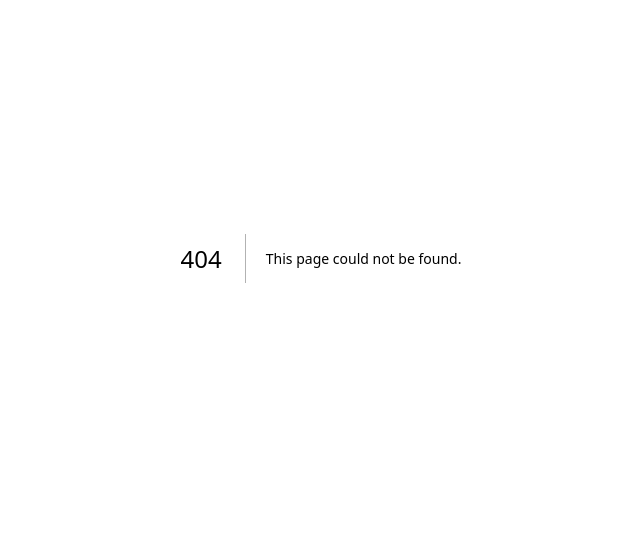
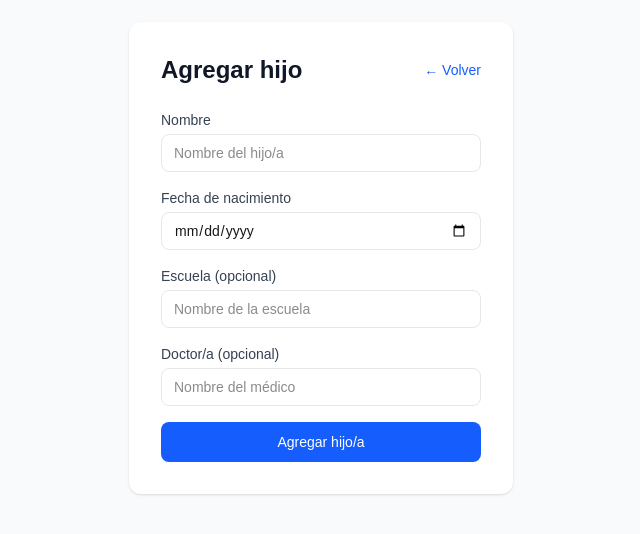
Before and after one commit to jacquelinjantman/-TotemApp-Front, a Next.js app: page /dashboard/new-children in a window 1280 px wide. Before the commit this address had no page. Shown: the part 142-676 px from the top of the page, without its empty margins (319-959 px from the left). Built offline with nearby package versions, Linux system fonts and the light colour scheme.

Commit message:
add new children

```diff
--- /dev/null
+++ b/app/dashboard/new-children/page.tsx
@@ -0,0 +1,132 @@
+'use client'
+
+import { useState } from 'react'
+
+function getFamilyIdFromToken(token: string): string {
+  try {
+    const payload = JSON.parse(atob(token.split('.')[1]))
+    return payload.familyId ?? ''
+  } catch {
+    return ''
+  }
+}
+
+export default function NuevoHijoPage() {
+  const [name, setName] = useState('')
+  const [birthdate, setBirthdate] = useState('')
+  const [schoolName, setSchoolName] = useState('')
+  const [doctorName, setDoctorName] = useState('')
+  const [error, setError] = useState('')
+  const [success, setSuccess] = useState('')
+
+  async function handleSubmit(e: React.FormEvent) {
+    e.preventDefault()
+    setError('')
+    setSuccess('')
+
+    const token = localStorage.getItem('token')
+    if (!token) {
+      window.location.href = '/login'
+      return
+    }
+
+    if (!name || !birthdate) {
+      setError('Nombre y fecha de nacimiento son obligatorios')
+      return
+    }
+
+    const res = await fetch(`${process.env.NEXT_PUBLIC_API_URL}/children`, {
+      method: 'POST',
+      headers: {
+        'Content-Type': 'application/json',
+        Authorization: `Bearer ${token}`
+      },
+      body: JSON.stringify({
+        name,
+        birthdate,
+        schoolName,
+        doctorName,
+        familyId: getFamilyIdFromToken(token)
+      })
+    })
+
+    const data = await res.json()
+
+    if (!res.ok) {
+      setError(data.error || 'Error al agregar el hijo')
+      return
+    }
+
+    setSuccess(`¡${name} fue agregado/a a la familia!`)
+    setName('')
+    setBirthdate('')
+    setSchoolName('')
+    setDoctorName('')
+  }
+
+  return (
+    <main className="flex min-h-screen items-center justify-center bg-gray-50">
+      <div className="w-full max-w-sm bg-white rounded-xl shadow p-8">
+        <div className="flex items-center justify-between mb-6">
+          <h1 className="text-2xl font-semibold text-gray-900">Agregar hijo</h1>
+          <a href="/dashboard" className="text-sm text-blue-600 hover:underline">← Volver</a>
+        </div>
+
+        <form onSubmit={handleSubmit} className="flex flex-col gap-4">
+          <div>
+            <label className="block text-sm font-medium text-gray-700 mb-1">Nombre</label>
+            <input
+              type="text"
+              value={name}
+              onChange={(e) => setName(e.target.value)}
+              placeholder="Nombre del hijo/a"
+              className="w-full border border-gray-200 rounded-lg px-3 py-2 text-sm focus:outline-none focus:ring-2 focus:ring-blue-500"
+            />
+          </div>
+
+          <div>
+            <label className="block text-sm font-medium text-gray-700 mb-1">Fecha de nacimiento</label>
+            <input
+              type="date"
+              value={birthdate}
+              onChange={(e) => setBirthdate(e.target.value)}
+              className="w-full border border-gray-200 rounded-lg px-3 py-2 text-sm focus:outline-none focus:ring-2 focus:ring-blue-500"
+            />
+          </div>
+
+          <div>
+            <label className="block text-sm font-medium text-gray-700 mb-1">Escuela (opcional)</label>
+            <input
+              type="text"
+              value={schoolName}
+              onChange={(e) => setSchoolName(e.target.value)}
+              placeholder="Nombre de la escuela"
+              className="w-full border border-gray-200 rounded-lg px-3 py-2 text-sm focus:outline-none focus:ring-2 focus:ring-blue-500"
+            />
+          </div>
+
+          <div>
+            <label className="block text-sm font-medium text-gray-700 mb-1">Doctor/a (opcional)</label>
+            <input
+              type="text"
+              value={doctorName}
+              onChange={(e) => setDoctorName(e.target.value)}
+              placeholder="Nombre del médico"
+              className="w-full border border-gray-200 rounded-lg px-3 py-2 text-sm focus:outline-none focus:ring-2 focus:ring-blue-500"
+            />
+          </div>
+
+          {error && <p className="text-sm text-red-500">{error}</p>}
+          {success && <p className="text-sm text-green-600 font-medium">{success}</p>}
+
+          <button
+            type="submit"
+            className="w-full bg-blue-600 text-white rounded-lg py-2.5 text-sm font-medium hover:bg-blue-700 transition-colors"
+          >
+            Agregar hijo/a
+          </button>
+        </form>
+      </div>
+    </main>
+  )
+}
```
